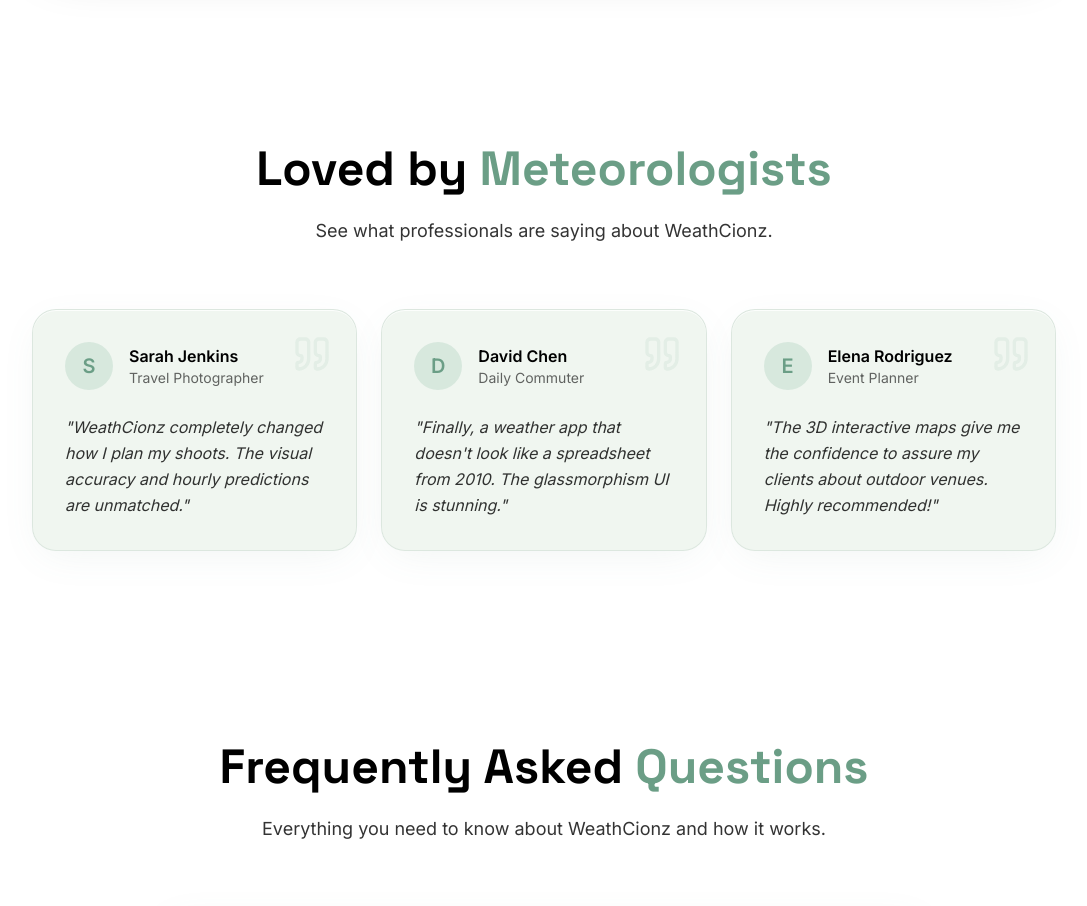
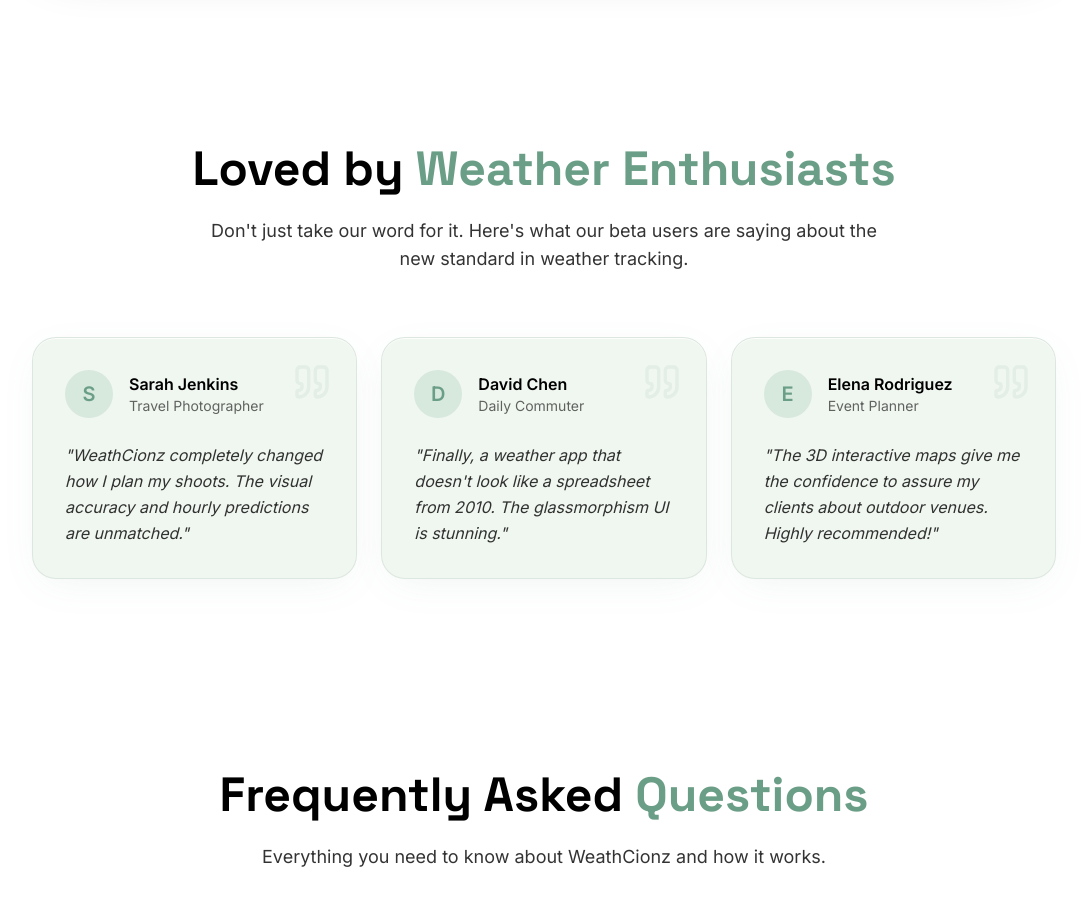
Before and after one commit to brianaryansyah/WeathCionz, a React (Vite) app: page / in a window 1280 px wide. Shown: the part 2640-3546 px from the top of the page, without its empty margins (96-1183 px from the left). Built offline with nearby package versions, Linux system fonts and the light colour scheme; no server answers.

Commit message:
Update testimonials section UI

```diff
--- a/src/pages/LandingPage/Testimonials.jsx
+++ b/src/pages/LandingPage/Testimonials.jsx
@@ -23,14 +23,20 @@
   return (
     <section className="py-24 px-6 relative z-10">
       <div className="container max-w-5xl mx-auto">
-        <div className="text-center mb-16">
+        <motion.div
+          initial={{ opacity: 0, y: 30 }}
+          whileInView={{ opacity: 1, y: 0 }}
+          viewport={{ once: true, margin: "-50px" }}
+          transition={{ duration: 0.6 }}
+          className="text-center mb-16"
+        >
           <h2 className="text-3xl md:text-5xl font-bold font-display text-sage-dark mb-6">
-            Loved by <span className="text-sage-main">Meteorologists</span>
+            Loved by <span className="text-sage-main">Weather Enthusiasts</span>
           </h2>
           <p className="text-lg text-sage-dark/80 max-w-2xl mx-auto">
-            See what professionals are saying about WeathCionz.
+            Don't just take our word for it. Here's what our beta users are saying about the new standard in weather tracking.
           </p>
-        </div>
+        </motion.div>
 
         <div className="grid grid-cols-1 md:grid-cols-3 gap-6">
           {testimonials.map((testimonial, i) => (
```
